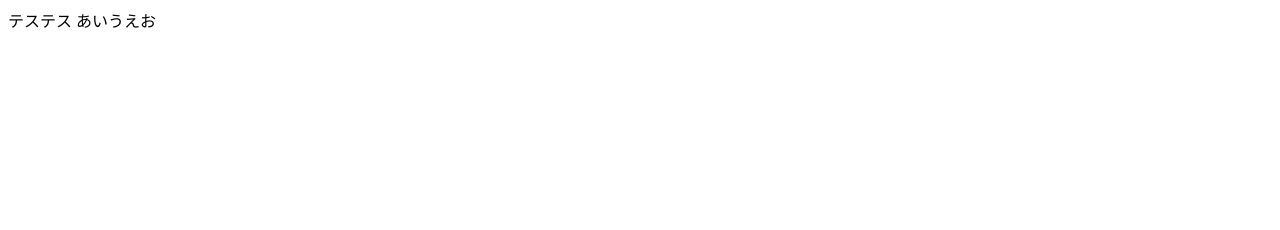
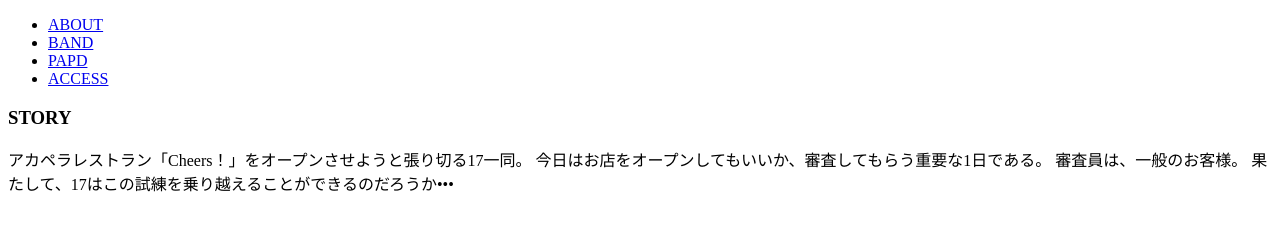
Before and after one commit to 17aut-info/cheers, a plain HTML site: page index.html in a window 1280 px wide. Drawn offline with nearby package versions, Linux system fonts and the light colour scheme.

Commit message:
indexにグローバルナビ

```diff
--- a/index.html
+++ b/index.html
@@ -10,8 +10,22 @@
   </head>
 
   <body>
-  テステス
-      あいうえお
+    <!-- グローバルナビ -->
+    <nav id="nav">
+      <ul>
+        <li><a href="about.html">ABOUT</a></li>
+        <li><a href="band.html">BAND</a></li>
+        <li><a href="papd.html">PAPD</a></li>
+        <li><a href="access.html">ACCESS</a></li>
+      </ul>
+    </nav>
+
+    <h3>STORY</h3>
+    <p>アカペラレストラン「Cheers！」をオープンさせようと張り切る17一同。
+      今日はお店をオープンしてもいいか、審査してもらう重要な1日である。
+      審査員は、一般のお客様。
+      果たして、17はこの試練を乗り越えることができるのだろうか•••
+    </p>
   </body>
 
   <script src="main.js"></script>
```
